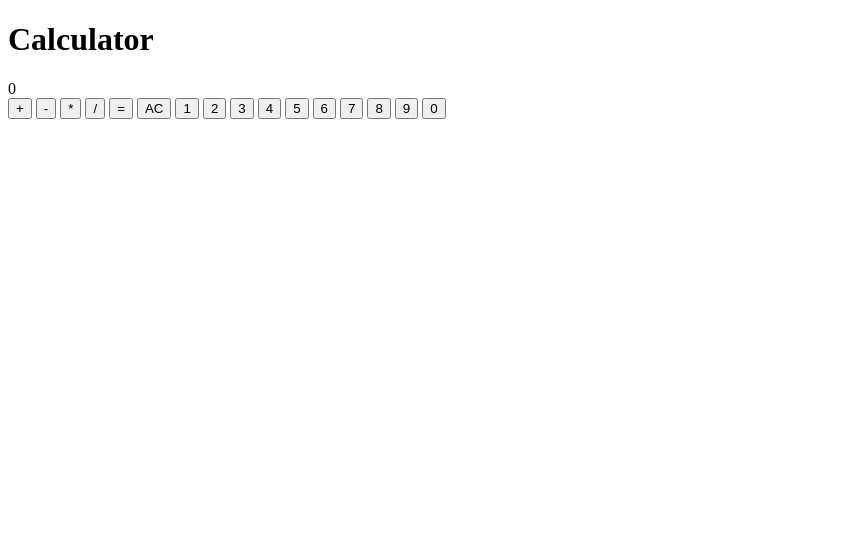
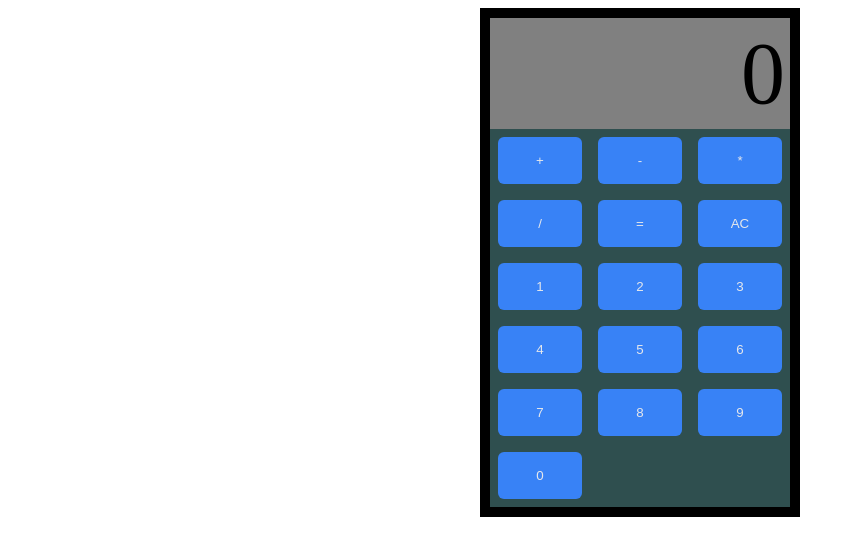
Before and after one commit to peralammikko/git_test, a plain HTML site: page calculator/index.html in a window 1280 px wide. Shown: the whole page, without its empty margins (0-855 px from the left). Drawn offline with Linux system fonts and the light colour scheme.

Commit message:
Basic graphical UI for calculator

```diff
--- a/calculator/index.html
+++ b/calculator/index.html
@@ -4,9 +4,10 @@
     <meta charset="UTF-8">
     <meta name="viewport" content="width=device-width, initial-scale=1.0">
     <title>Document</title>
+    <link rel="stylesheet" href="./style.css" />
 </head>
 <body>
-    <h1>Calculator</h1>
+    <main id="calculator">
         <div id="container">
             <div id="display"></div>
             <button class="operator" value="+">+</button>
@@ -26,6 +27,7 @@
             <button class="operand" value="9">9</button>
             <button class="operand" value="0">0</button>
         </div>
+    </main>
     <script src="script.js"></script>
 </body>
 </html>
--- /dev/null
+++ b/calculator/style.css
@@ -0,0 +1,34 @@
+button {
+    background-color: #3882f6;
+    color: #E5E7EB;
+    border-radius: 6px;
+    border-style: none;
+    padding: 16px;
+    margin: 8px;
+}
+
+#calculator {
+    display: flex;
+    justify-content: center;
+    align-items: center;
+    align-items: center;
+}
+
+#container {
+    background-color: darkslategray;
+    display: grid;
+    grid-template-columns: repeat(3, 100px);
+    border: 10px solid;
+    border-color: black;
+}
+
+#display {
+    grid-column: 1 / -1;
+    display: flex;
+    flex-direction: column;
+    justify-content: space-around;
+    align-items: flex-end;
+    padding: 5px;
+    font-size: 5.5em;
+    background-color: gray;
+}
```
Lines whose indentation alone changed are shown as unchanged.
